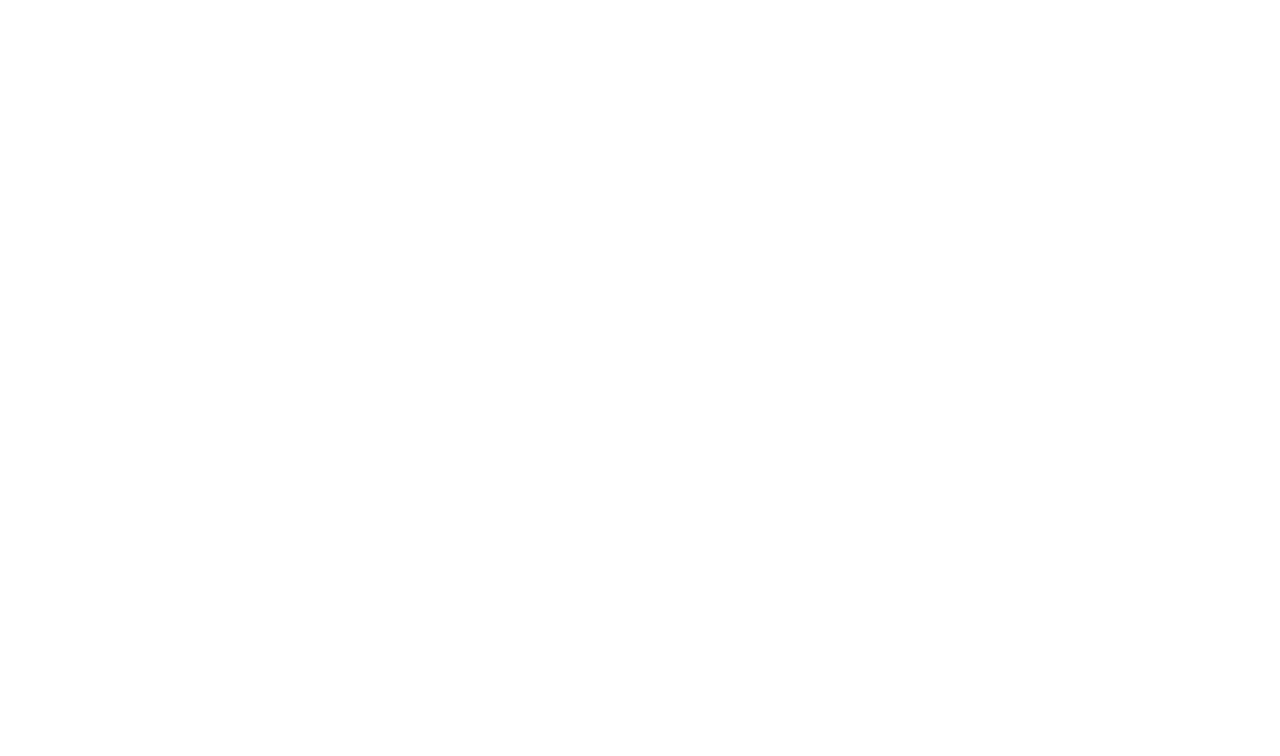
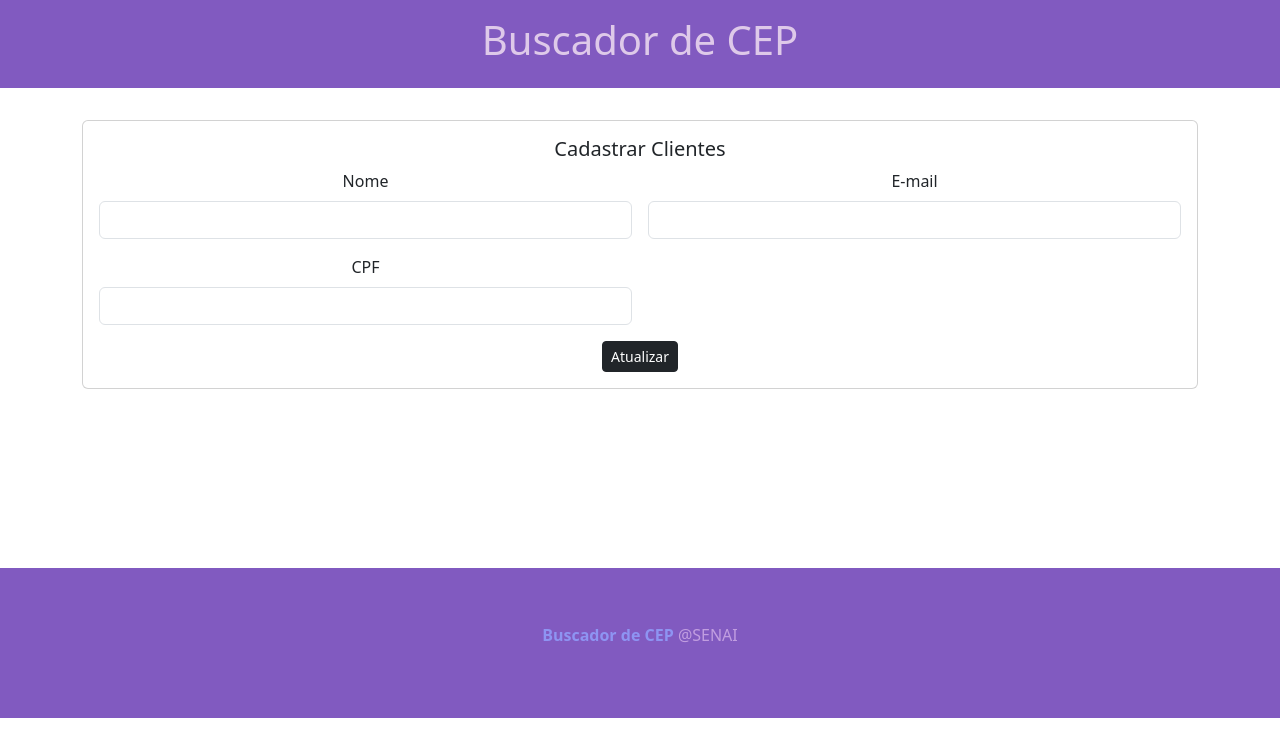
Before and after one commit to EmyyS2/Busca_Cep, a React (Create React App) app: page /editar/1 in a window 1280 px wide. Before the commit this address had no page. Shown: the top 756 px of the page. Built offline with nearby package versions, Linux system fonts and the light colour scheme; no server answers.

Commit message:
Atualizar

```diff
--- a/src/components/Listagem.tsx
+++ b/src/components/Listagem.tsx
@@ -3,37 +3,38 @@
 import styles from "../App.module.css";
 import { CadastroInterface } from '../interfaces/CadastroInterface';
 import { strict } from 'assert';
+import { Link } from 'react-router-dom';
 
 const Listagem = () => {
 
     const [usuarios, setUsuarios] = useState<CadastroInterface[]>([]);
-    const[pesquisa,setpesquisa]= useState<string>('');
+    const [pesquisa, setpesquisa] = useState<string>('');
     const [error, setError] = useState("");
 
-    const handleState =(e: ChangeEvent<HTMLInputElement>)=>{
-        if(e.target.name==="pesquisa"){
+    const handleState = (e: ChangeEvent<HTMLInputElement>) => {
+        if (e.target.name === "pesquisa") {
             setpesquisa(e.target.value);
         }
     }
 
-    const buscar =(e: FormEvent)=>{
+    const buscar = (e: FormEvent) => {
         e.preventDefault();
 
         async function fetchData() {
-            try{
-                const Response=await axios.post('http://10.137.9.134:8000/api/findNome',
-                {nome:pesquisa},
+            try {
+                const Response = await axios.post('http://10.137.9.134:8000/api/findNome',
+                    { nome: pesquisa },
                     {
-                    headers:{
+                        headers: {
                             "Accept": "application/json",
                             "Content-Type": "aplication/json"
                         }
-                }).then(function(response){
+                    }).then(function (response) {
                         setUsuarios(response.data.data)
-                }).catch(function (error){
+                    }).catch(function (error) {
                         console.log(error);
                     });
-            } catch (error){
+            } catch (error) {
                 console.log(error);
             }
         }
@@ -63,9 +64,9 @@
                         <div className='card'>
                             <div className='card-body'>
                                 <h5 className='card-title'>Pesquisar</h5>
-                                <form onSubmit={buscar}className='row'>
+                                <form onSubmit={buscar} className='row'>
                                     <div className='col-10'>
-                                        <input type="text" name="pesquisa" className='form-control' onChange={handleState}/>
+                                        <input type="text" name="pesquisa" className='form-control' onChange={handleState} />
                                     </div>
                                     <div className='col-1'>
                                         <button type='submit' className='btn btn-dark'>Pesquisar</button>
@@ -97,7 +98,7 @@
                                             <td>{usuario.cpf}</td>
                                             <td>{usuario.email}</td>
                                             <td>
-                                                <a href="#" className='btn btn-primary btn-sm'>Editar</a>
+                                                <Link to={"/editar/" + usuario.id} className='btn btn-primary btn-sm'>Editar</Link>
                                                 <a href="#" className='btn btn-danger btn-sm'>Excluir</a>
                                             </td>
                                         </tr>
--- /dev/null
+++ b/src/components/editar.tsx
@@ -0,0 +1,110 @@
+import React, { Component, useState, ChangeEvent, FormEvent, useEffect } from "react";
+
+import styles from "../App.module.css"
+import Header from "./Header";
+import Footer from "./Footer";
+import { useParams } from "react-router-dom";
+import axios from "axios";
+
+const Editar = () => {
+
+    const [nome, setNome] = useState<string>("");
+    const [email, setEmail] = useState<string>("");
+    const [cpf, setCpf] = useState<string>("");
+    const [id, setId] = useState<number>();
+
+    const parametro=useParams();
+
+const atualizar=(e: FormEvent)=>{
+    e.preventDefault();
+
+    const dados={
+        id:id,
+        nome:nome,
+        email:email,
+        cpf:cpf
+    }
+
+    axios.put("http://10.137.9.134:8000/api/update", dados,
+    {
+        headers:{
+            "Accept": "application/json",
+            "Content-Type": "application/json"
+        }
+    }).then(function(response){
+        window.location.href="/listagem";
+    }).catch(function(error){
+        console.log('Ocorreu um erro ao atualizar');
+    });
+
+
+}
+
+
+useEffect(()=>{
+    async function fetchData() {
+        try{
+            const response = await axios.get("http://10.137.9.134:8000/api/find/"+parametro.id);
+            setNome(response.data.data.nome);
+            setEmail(response.data.data.email);
+            setCpf(response.data.data.cpf);
+            setId(response.data.data.id);
+        }catch(error){
+            console.log("Erro ao buscar dados da api");
+
+        }
+
+    }
+    fetchData();
+
+}, []);
+
+
+    const handleState = (e: ChangeEvent<HTMLInputElement>) => {
+        if (e.target.name === "nome") {
+            setNome(e.target.value);
+        }
+        if (e.target.name === "email") {
+            setEmail(e.target.value);
+        }
+        if (e.target.name === "cpf") {
+            setCpf(e.target.value);
+        }
+    }
+
+    return (
+        <div>
+            <Header />
+            <main className={styles.main}>
+                <div className='container'>
+                    <div className='card'>
+                        <div className='card-body'>
+                            <h5 className='card-title'>Cadastrar Clientes</h5>
+                            <form onSubmit={atualizar} className='row g-3'>
+                                <div className='col-6'>
+                                    <label htmlFor="nome" className='form-label'>Nome</label>
+                                    <input type="text" name='nome' className='form-control' required onChange={handleState} value={nome} />
+                                </div>
+                                <div className='col-6'>
+                                    <label htmlFor="email" className='form-label'>E-mail</label>
+                                    <input type="text" name='email' className='form-control' required onChange={handleState} value={email} />
+                                </div>
+                                <div className='col-6'>
+                                    <label htmlFor="cpf" className='form-label'>CPF</label>
+                                    <input type="text" name='cpf' className='form-control' required onChange={handleState} value={cpf}/>
+                                </div>
+                                <div className='col-12'>
+                                    <button type='submit' className='btn btn-dark btn-sm'>Atualizar</button>
+                                </div>
+                            </form>
+                        </div>
+                    </div>
+                </div>
+            </main>
+            <Footer />
+        </div>
+    );
+}
+
+
+export default Editar;
--- a/src/router/AppRouter.tsx
+++ b/src/router/AppRouter.tsx
@@ -3,6 +3,7 @@
 import { BrowserRouter, Route, Routes } from "react-router-dom";
 import BuscaCep from "../components/BuscaCepForm";
 import Cadastro from "../components/Cadastro";
+import Editar from "../components/editar";
 import Listagem from "../components/Listagem";
 
 const AppRoute=()=>{
@@ -13,6 +14,7 @@
 <Route path="buscacep" element={<BuscaCep />}/>
 <Route path="cadastro" element={<Cadastro />}/>
 <Route path="listagem" element={<Listagem />}/>
+<Route path="/editar/:id" element={<Editar />}/>
 </Routes>
 </BrowserRouter>
 );
```
Lines whose indentation alone changed are shown as unchanged.
